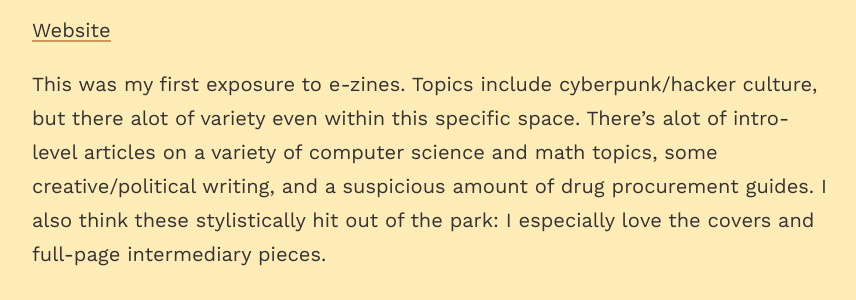
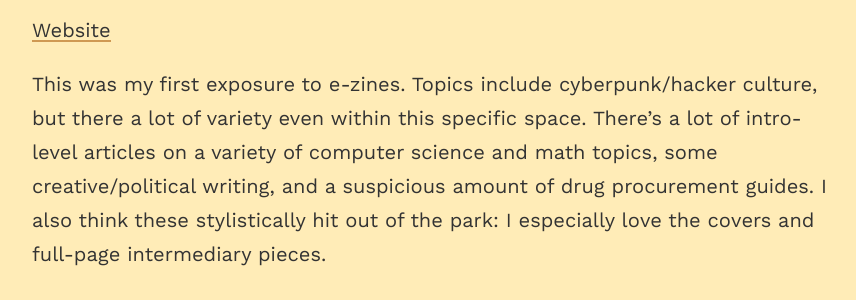
Before and after one commit to numberisnan/numberisnan.github.io, a Jekyll site: the page built from _posts/2025-03-24-ezines.md, in a window 1280 px wide and 900 px high, scrolled down 1710 px. Shown: the part 188-488 px from the top of the window, without its empty margins (208-1064 px from the left). Built offline with Jekyll 4.4.1, drawn with Linux system fonts in a browser that asks for light colours; nearby versions of some CDN libraries; some of the changed text lies outside the part shown.

```diff
--- a/_posts/2025-03-24-ezines.md
+++ b/_posts/2025-03-24-ezines.md
@@ -7,7 +7,7 @@ Following the [March UofT WHWC Writing Event](https://uoftwebloggingclub.neociti
 
 ### What's a Zine?
 
-A cautionary perusal of the relevant [Wikipedia](https://en.wikipedia.org/wiki/Zine) page reveals the it is a typically small-scale and indie distribution of something resembeling a magazine, with strong emphasis on typesetting and graphical elements. For the case of e-zines, there is also the fact that distribution is though the internet, allowing for a more interesting collaboration dynamic. In some cases, this collaboration is psuedonanymous, so artists might not even know each other by name!
+A cautionary perusal of the relevant [Wikipedia](https://en.wikipedia.org/wiki/Zine) page reveals the it is a typically small-scale and indie distribution of something resembling a magazine, with strong emphasis on typesetting and graphical elements. For the case of e-zines, there is also the fact that distribution is though the internet, allowing for a more interesting collaboration dynamic. In some cases, this collaboration is pseudonymous, so artists might not even know each other by name!
 
 I've decided to archive a few of these because of the ethereal nature of these projects, with websites going down and file uploads getting removed, and the occasional nuke-everything-and-run by the admins. Many of these zines are uploaded in the most bizarre places, such as [itch.io](https://itch.io) and [Mega](https://mega.io/), which makes it impossible for the [Wayback Machine](https://web.archive.org/) to properly archive.
 
@@ -21,7 +21,7 @@ The archive is currently around 2GB on my hard drive which might cause issues wi
 
 [Website](https://lainzine.org/)
 
-This was my first exposure to e-zines. Topics include cyberpunk/hacker culture, but there alot of variety even within this specific space. There's alot of intro-level articles on a variety of computer science and math topics, some creative/political writing, and a suspicious amount of drug procurement guides. I also think these stylistically hit out of the park: I especially love the covers and full-page intermediary pieces.
+This was my first exposure to e-zines. Topics include cyberpunk/hacker culture, but there a lot of variety even within this specific space. There's a lot of intro-level articles on a variety of computer science and math topics, some creative/political writing, and a suspicious amount of drug procurement guides. I also think these stylistically hit out of the park: I especially love the covers and full-page intermediary pieces.
 
 ### Black Fog
 
@@ -35,16 +35,22 @@ This one is more focused on art (with a vague internet/glitch theme), with issue
 
 ![](/assets/images/ezines/cyberbully.png)
 
+[Website](https://cyberbullyzine.itch.io/)
+
 This e-zine has a focus on internet users, but of course gravitates to the smallweb since *that's where all the all the fun happens obviously*. Lots of fun pages, and I especially love the ASCII art full pages and cover.
 
 ### Paged Out
 
 ![](/assets/images/ezines/pagedout.png)
 
-This one is a more technical-oriented zine a la [Phrack](https://phrack.org/), but not just raw ASCII which makes the whole thing alot more readable (though more expensive archive). I particularly like the "ICO/PDF polyglot guide" from Issue 1 since this knowledge has somehow come up in a job interview. Theres tons of fun esoteric things like quines and code golfing, even if you arent into cyberecurity, though its a bit inaccessible if you arent familiar with low level programming.
+[Website](https://pagedout.institute/)
+
+This one is a more technical-oriented zine a la [Phrack](https://phrack.org/), but not just raw ASCII which makes the whole thing a lot more readable (though more expensive archive). I particularly like the "ICO/PDF polyglot guide" from Issue 1 since this knowledge has somehow come up in a job interview. Theres tons of fun esoteric things like quines and code golfing, even if you aren't into cybersecurity, though its a bit inaccessible if you aren't familiar with low level programming.
 
 ### PoC or GTFO
 
 ![](/assets/images/ezines/pocorgtfo.png)
 
-This zine is typeset in LaTeX which tells alot about the style of articles inside. Similar to Paged Out, there's alot of writeup-style explorations in very deep technical domains. As the name suggests, expanded as "Proof of Concept or Get the Fuck Out", the articles aren't astract in the least: they are things you are able to do *now* on existing computers and setups (which is different from the more abstract kinds of info you learn from textbooks and courses).
+[Mirror](https://github.com/angea/pocorgtfo)
+
+This zine is typeset in LaTeX which tells a lot about the style of articles inside. Similar to Paged Out, there's a lot of writeup-style explorations in very deep technical domains. As the name suggests, expanded as "Proof of Concept or Get the Fuck Out", the articles aren't abstract in the least: they are things you are able to do *now* on existing computers and setups (which is different from the more abstract kinds of info you learn from textbooks and courses).
```
